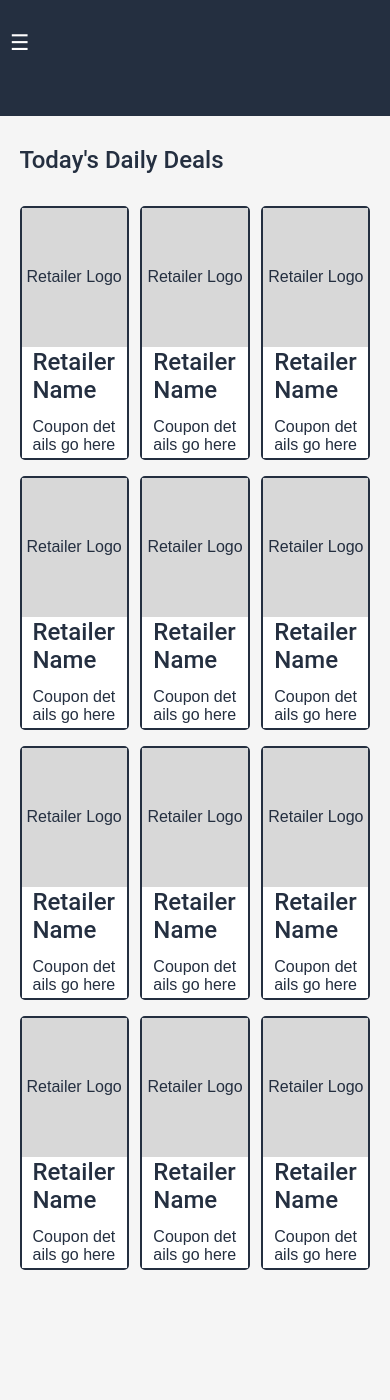
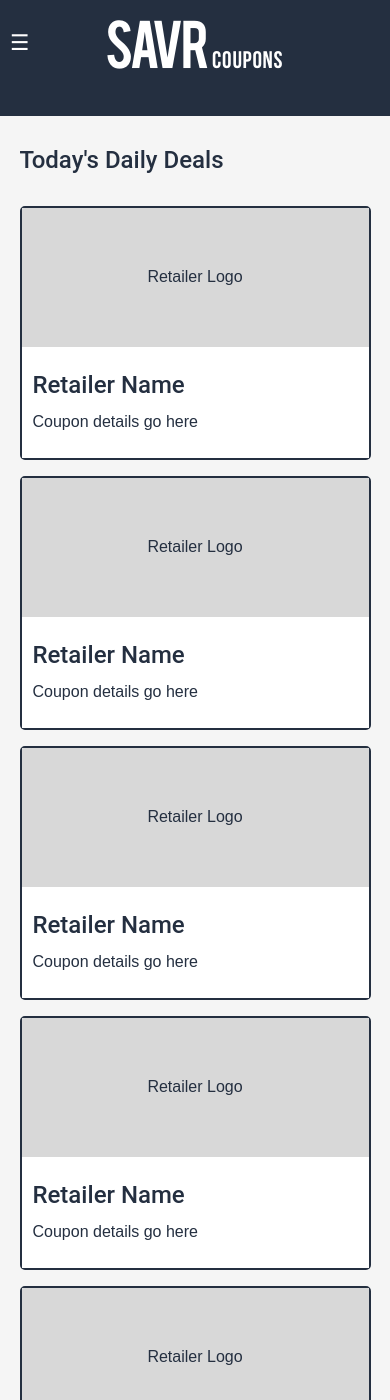
Before and after one commit to dd8917vk/jekyll, a Jekyll site: the page built from index.html, in a window 390 px wide and 1400 px high. Built offline with Jekyll 4.4.1, drawn with Linux system fonts in a browser that asks for light colours.

Commit message:
added logo to mobile responsive

```diff
--- a/_includes/nav.html
+++ b/_includes/nav.html
@@ -1,4 +1,7 @@
 <nav id="hamnav">
+	<div id="mobileLogo">
+		<img src="/assets/images/logo.png"></img>
+	</div>
 	<label for="hamburger">&#9776;</label>
 	<input type="checkbox" id="hamburger"/>
 	<div id="hamitems">
--- a/_sass/card-small.scss
+++ b/_sass/card-small.scss
@@ -2,7 +2,7 @@
 	border: 2px solid #242f40;
 	border-radius: 5px;
 	display: flex;
-	width: 30%;
+	width: 24%;
 	margin-top: 1em;
 	height: 250px;
 	color: #242f40;
@@ -56,3 +56,8 @@
 	line-height: normal;
 	letter-spacing: normal;
 }
+@media screen and (max-width: 1060px) {
+	.card-small-flex {
+		width: 100%;
+	}
+}
--- a/_sass/nav.scss
+++ b/_sass/nav.scss
@@ -120,8 +120,14 @@
 .dropdown:hover .dropbtn {
 	background-color: #269d8f;
 }
+#mobileLogo {
+	display: none;
+}
 @media screen and (max-width: 1060px) {
 	/* Show Hamburger Icon */
+	// #hamitems #logo {
+	// 	position: absolute;
+	// }
 	#hamnav label {
 		display: inline-block;
 		color: white;
@@ -129,6 +135,9 @@
 		font-size: 1.2em;
 		padding: 10px;
 	}
+	// #hamnav input:checked ~ #hamitems #logo {
+	// 	display: none;
+	// }
 
 	/* Break down menu items into vertical */
 	#hamitems a {
@@ -150,9 +159,6 @@
 		margin-left: 0;
 		margin-top: 40px;
 	}
-	#hamnav input:checked ~ #hamitems #logo {
-		display: none;
-	}
 	#hamnav input:checked ~ #hamitems #searchform {
 		margin-top: 1em;
 		margin-left: 25%;
@@ -168,6 +174,13 @@
 		margin-top: -20px;
 		height: 100px;
 		justify-content: center;
+	}
+	#mobileLogo {
+		display: flex;
+		justify-content: center;
+	}
+	#mobileLogo img {
+		position: absolute;
 	}
 }
 html,
```
Also changed, not shown: 7 other files.
